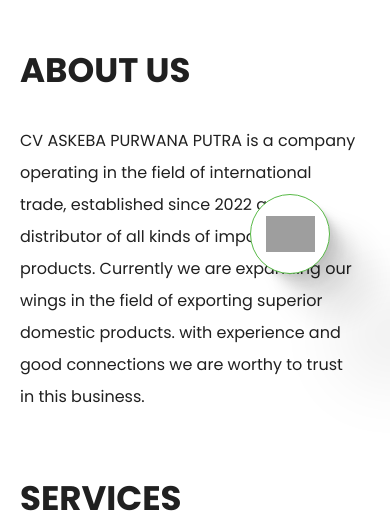
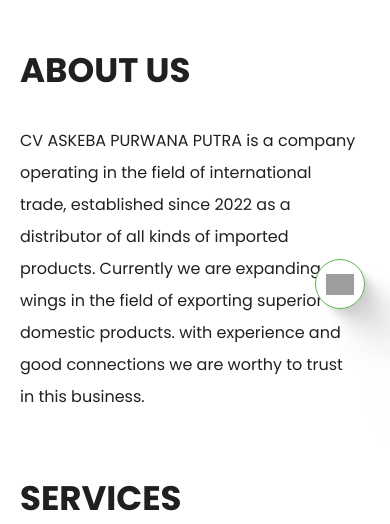
Before and after one commit to khoirulhudaa/askeba, a PHP site: page / in a window 390 px wide. Shown: the part 510-1034 px from the top of the page. Run offline with PHP 8.4, Linux system fonts and the light colour scheme; grey boxes are pictures that could not be loaded.

Commit message:
Web export at Askeba

```diff
--- a/assets/styles/style.css
+++ b/assets/styles/style.css
@@ -470,6 +470,16 @@
 }
 
 @media only screen and (min-width: 320px) and (max-width: 576px) {
+    .wa-feature {
+        position: fixed;
+        right: 25px;
+        bottom: 25px;
+        border-radius: 9999px;
+        padding: 4px;
+        width: 40px;
+        height: 40px;
+    }
+
     header {
         padding: 0 20px;
     }
```
